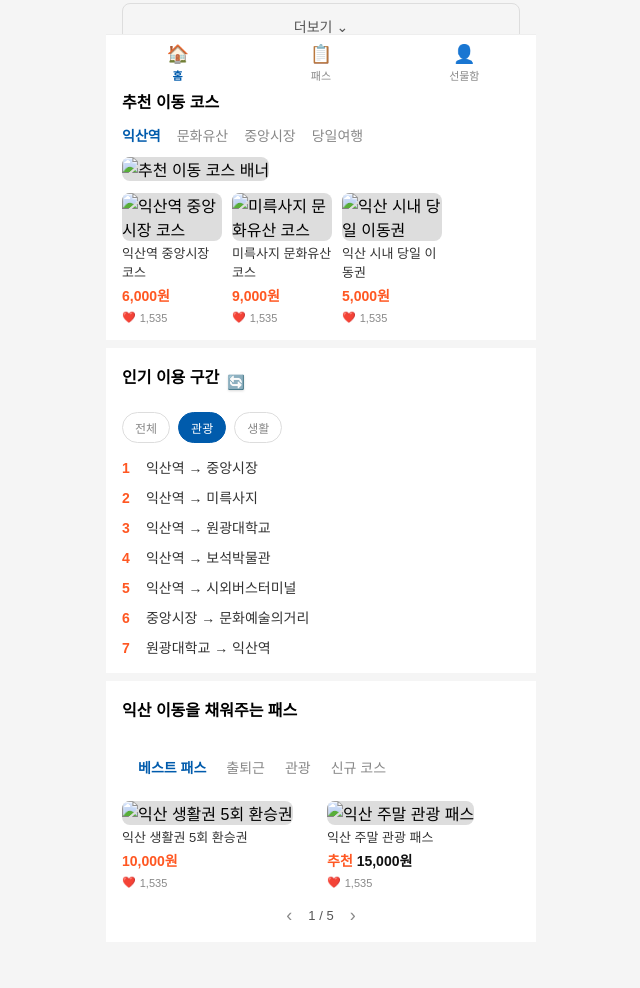
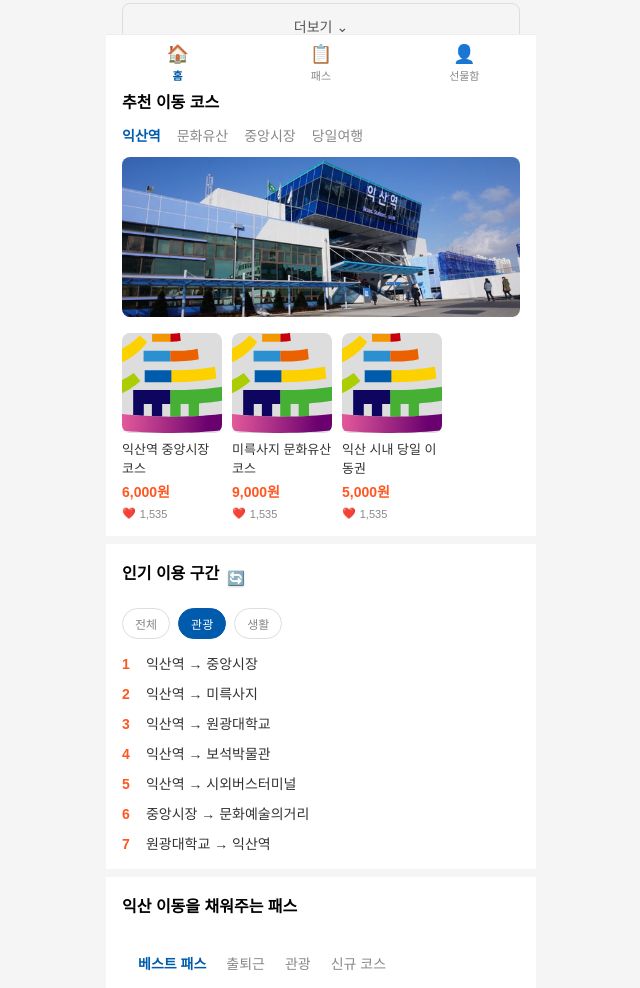
Before and after one commit to adapterz/wku-2026-1-kakao-shop, a website: page public/index.html in a window 1280 px wide. Shown: the part 709-1697 px from the top of the page, without its empty margins (319-959 px from the left). Drawn offline with Linux system fonts and the light colour scheme; no server answers.

Commit message:
fix: 홈 화면 정적 이미지 대체 처리

```diff
--- a/public/index.html
+++ b/public/index.html
@@ -108,12 +108,12 @@
     </nav>
 
     <div class="brand-banner">
-      <img src="img/brand-banner1.jpg" alt="추천 이동 코스 배너">
+      <img src="img/brand-banner1.jpg" alt="추천 이동 코스 배너" onerror="this.onerror=null; this.src='img/station.jpg';">
     </div>
 
     <div class="brand-product-row">
       <div class="brand-product-item">
-        <img src="img/product4.jpg" alt="익산역 중앙시장 코스">
+        <img src="img/product4.jpg" alt="익산역 중앙시장 코스" onerror="this.onerror=null; this.src='img/iksan-logo.svg';">
         <p class="product-name-grid">익산역 중앙시장 코스</p>
         <p class="product-price-grid">6,000원</p>
         <div class="product-like">
@@ -122,7 +122,7 @@
         </div>
       </div>
       <div class="brand-product-item">
-        <img src="img/product5.jpg" alt="미륵사지 문화유산 코스">
+        <img src="img/product5.jpg" alt="미륵사지 문화유산 코스" onerror="this.onerror=null; this.src='img/iksan-logo.svg';">
         <p class="product-name-grid">미륵사지 문화유산 코스</p>
         <p class="product-price-grid">9,000원</p>
         <div class="product-like">
@@ -131,7 +131,7 @@
         </div>
       </div>
       <div class="brand-product-item">
-        <img src="img/product6.jpg" alt="익산 시내 당일 이동권">
+        <img src="img/product6.jpg" alt="익산 시내 당일 이동권" onerror="this.onerror=null; this.src='img/iksan-logo.svg';">
         <p class="product-name-grid">익산 시내 당일 이동권</p>
         <p class="product-price-grid">5,000원</p>
         <div class="product-like">
@@ -182,7 +182,7 @@
     <div class="product-grid">
       <div class="product-card-grid">
         <div class="product-thumb">
-          <img src="img/product7.jpg" alt="익산 생활권 5회 환승권">
+          <img src="img/product7.jpg" alt="익산 생활권 5회 환승권" onerror="this.onerror=null; this.src='img/iksan-logo.svg';">
         </div>
         <p class="product-name-grid">익산 생활권 5회 환승권</p>
         <p class="product-price-grid">10,000원</p>
@@ -194,7 +194,7 @@
 
       <div class="product-card-grid">
         <div class="product-thumb">
-          <img src="img/product8.jpg" alt="익산 주말 관광 패스">
+          <img src="img/product8.jpg" alt="익산 주말 관광 패스" onerror="this.onerror=null; this.src='img/iksan-logo.svg';">
         </div>
         <p class="product-name-grid">익산 주말 관광 패스</p>
         <p class="product-price-grid">추천 <span>15,000원</span></p>
```
